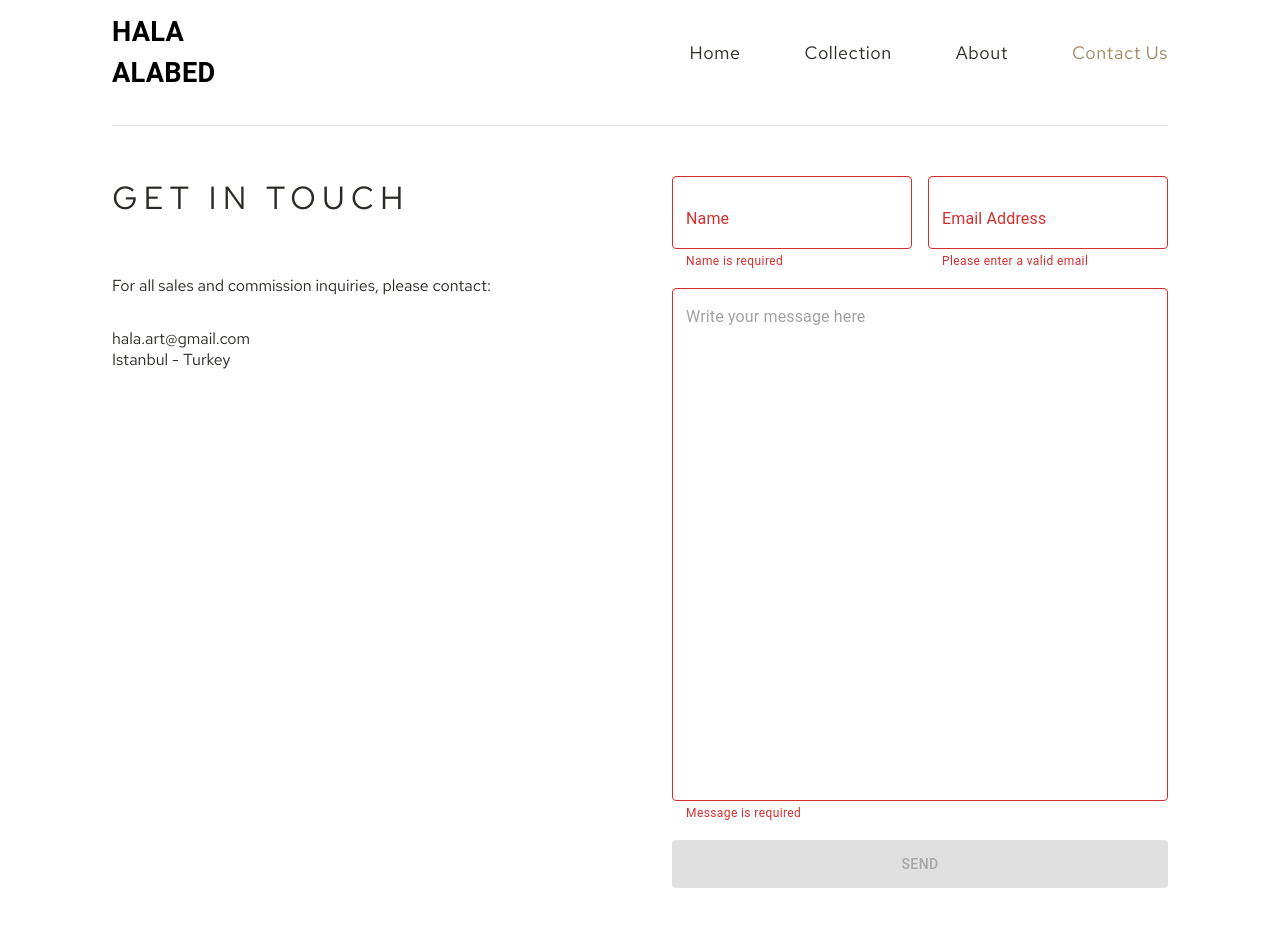
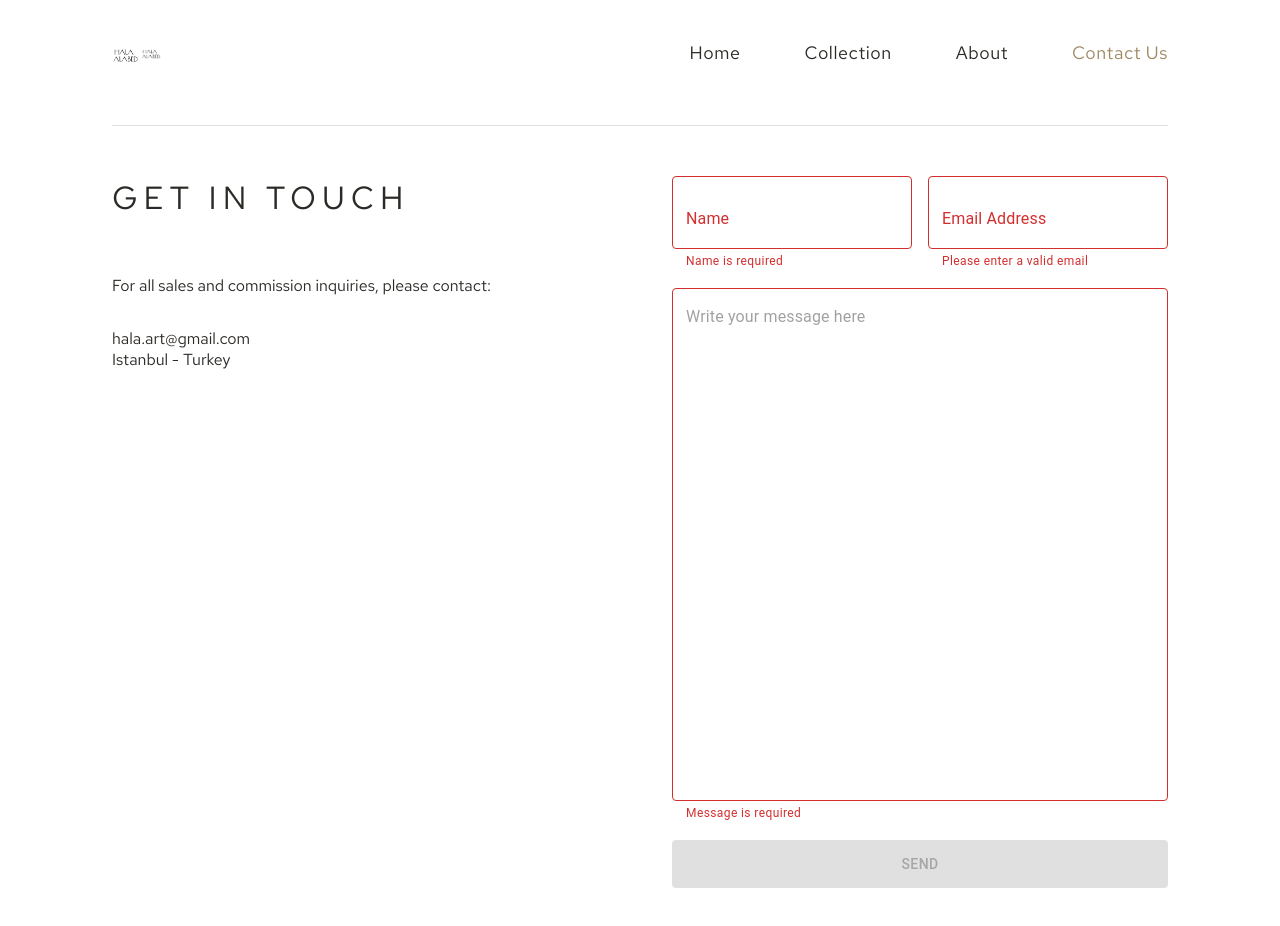
Before and after one commit to momakk77/hala-react-material-UI-website-frontend, a React (Vite) app: page /contact in a window 1280 px wide. Shown: the top 926 px of the page. Built offline with nearby package versions, Linux system fonts and the light colour scheme.

Commit message:
initial load

```diff
--- a/src/components/Header.jsx
+++ b/src/components/Header.jsx
@@ -7,6 +7,9 @@ import IconButton from "@mui/material/IconButton";
 import Typography from "@mui/material/Typography";
 import MenuIcon from "@mui/icons-material/Menu";
 import Button from "@mui/material/Button";
+
+
+import halaAlAbadImage from "/images/hala-logo2.png";
 
 const pages = [
   { name: "Home", path: "/" },
@@ -50,36 +53,28 @@ const Header = () => {
       >
         <Toolbar disableGutters>
         <Link to="/" style={{ textDecoration: "none" }}>
-          <Typography
-            sx={{
-              mr: 2,
-              display: { xs: "none", md: "flex" },
-              fontWeight: 600,
-              color: "black",
-              textDecoration: "none",
-              flexGrow: 1,
-              opacity: 1,
-              fontSize: "1.7rem",
-            }}
-          >
-            HALA <br />
-            ALABED
-          </Typography>
+        <img
+              src={halaAlAbadImage}
+              alt="Hala AlAbad"
+              style={{
+                marginRight: "2px",
+                display: { xs: "none", md: "flex" },
+                width: "auto",
+                height: "1.7rem", // Adjust the height as needed
+              }}
+            />
           </Link>
           <Link to="/" style={{ textDecoration: "none" }}>
-          <Typography
-            sx={{
-              mr: 2,
-              display: { xs: "flex", md: "none" },
-              fontWeight: 600,
-              color: "black",
-              textDecoration: "none",
-              opacity: 1,
-              fontSize: "1.2rem",
-            }}
-          >
-            HALA <br /> ALABED
-          </Typography>
+          <img
+              src={halaAlAbadImage}
+              alt="Hala AlAbad"
+              style={{
+                marginRight: "2px",
+                display: { xs: "flex", md: "none" },
+                width: "auto",
+                height: "1.2rem", // Adjust the height as needed
+              }}
+            />
           </Link>
           <Box
             sx={{
```
